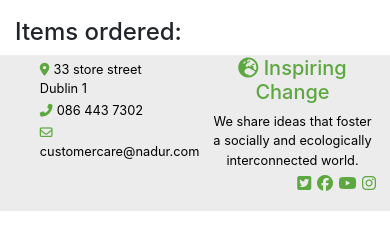
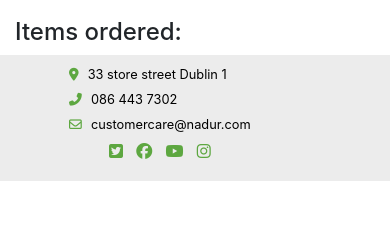
Before and after one commit to Neilfoster/eco-commerce, a Django app: page /accounts/profile/ in a window 390 px wide. Shown: the part 482-732 px from the top of the page. Run offline with Django 3.2, Linux system fonts and the light colour scheme; the visitor is signed in with stand-in values (Sample User, id 1); data that the repository does not hold is empty; some libraries are stand-ins or nearby versions.

Commit message:
changed footer order for mobile view

```diff
--- a/templates/base.html
+++ b/templates/base.html
@@ -6,7 +6,7 @@
   <meta charset="UTF-8">
   <meta http-equiv="X-UA-Compatible" content="IE=edge,chrome=1">
   <meta name="viewport" content="width=device-width,initial-scale=1">
-  <title>Eco Commerce Shop</title>
+  <title>Nádúr</title>
   <link rel="stylesheet" href="https://stackpath.bootstrapcdn.com/bootstrap/4.4.1/css/bootstrap.min.css" integrity="sha384-Vkoo8x4CGsO3+Hhxv8T/Q5PaXtkKtu6ug5TOeNV6gBiFeWPGFN9MuhOf23Q9Ifjh" crossorigin="anonymous">
   <link rel="stylesheet" href="{% static 'css/custom.css' %}" >
 </head>
@@ -86,7 +86,7 @@
 
   <!-- Footer -->
   <footer class="row cstm-foot">
-    <div class="col-6 cstm-contact">
+    <div class="col-lg-6 col-md-6 col-xsm-12 cstm-contact">
         <div class="row">
             <div class="col-12 top-lne">
               <p><i class="fas fa-map-marker-alt"></i>33 store street Dublin 1</p>
@@ -102,11 +102,11 @@
     <div class="col-6">
       <div class="row">
        <div class="col-12">
-          <h5 id="foot-head"><i class="fas fa-globe-europe"></i>  Inspiring Change</h5>
-          <p>We share ideas that foster a socially and ecologically interconnected world.</p>
+          <h5 class="d-none d-sm-block" id="foot-head"><i class="fas fa-globe-europe d-none d-sm-block"></i>  Inspiring Change</h5>
+          <p class="d-none d-sm-block">We share ideas that foster a socially and ecologically interconnected world.</p>
         </div>
       </div>
-        <div class="col-8 offset-lg-3 offset-2">
+        <div class="col-lg-8 col-sm-12 offset-lg-3 offset-2">
           <div class="cstm-social">
             <ul>
               <li>
```
